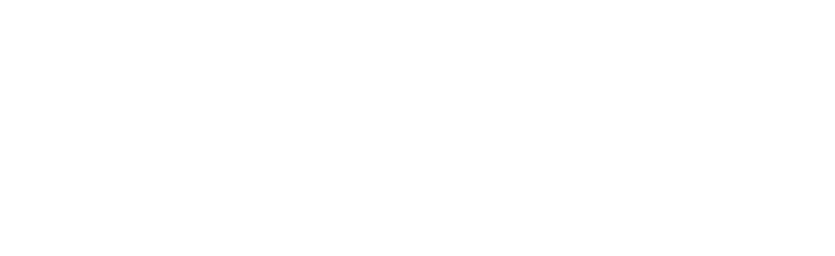
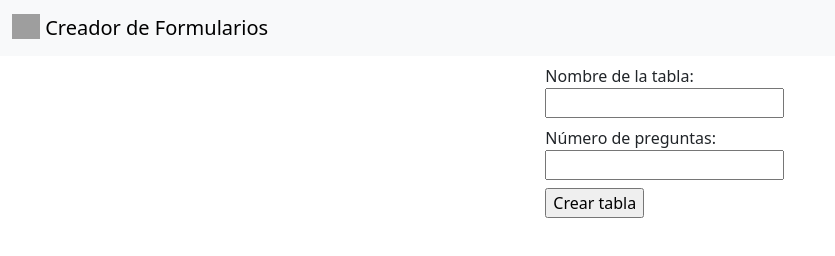
Before and after one commit to kalg12/creador-de-encuestas, a plain HTML site: page index.html in a window 1280 px wide. Shown: the whole page, without its empty margins (0-835 px from the left). Drawn offline with Linux system fonts and the light colour scheme; grey boxes are pictures that could not be loaded.

Commit message:
Index and assets added

```diff
--- a/index.html
+++ b/index.html
@@ -6,10 +6,37 @@
     <meta http-equiv="X-UA-Compatible" content="IE=edge">
     <meta name="viewport" content="width=device-width, initial-scale=1.0">
     <title>Creador de encuestas</title>
+    <link rel="stylesheet" href="./assets/css/bootstrap.min.css">
 </head>
 
 <body>
+    <nav class="navbar bg-body-tertiary">
+        <div class="container-fluid">
+            <a class="navbar-brand" href="#">
+                <img src="https://cetmar18.edu.mx/images/Logo_Cetmar18.png" alt="Logo" width="28" height="25"
+                    class="d-inline-block align-text-top">
+                Creador de Formularios
+            </a>
+        </div>
+    </nav>
+    <div class="container mt-2 col-md-2">
+        <form action="crear_tabla.php" method="post">
+            <div>
+                <label for="tabla">Nombre de la tabla:</label>
+                <input type="text" name="tabla" id="tabla">
+            </div>
 
+            <div class="mt-2">
+                <label for="preguntas">Número de preguntas:</label>
+                <input type="number" name="preguntas" id="preguntas">
+            </div>
+
+            <div class="mt-2">
+                <input type="submit" value="Crear tabla">
+            </div>
+        </form>
+    </div>
+    <script src="./assets/js/bootstrap.bundle.min.js"></script>
 </body>
 
 </html>
```
Also changed, not shown: assets/css/bootstrap.min.css (added), assets/js/bootstrap.bundle.min.js (added).
